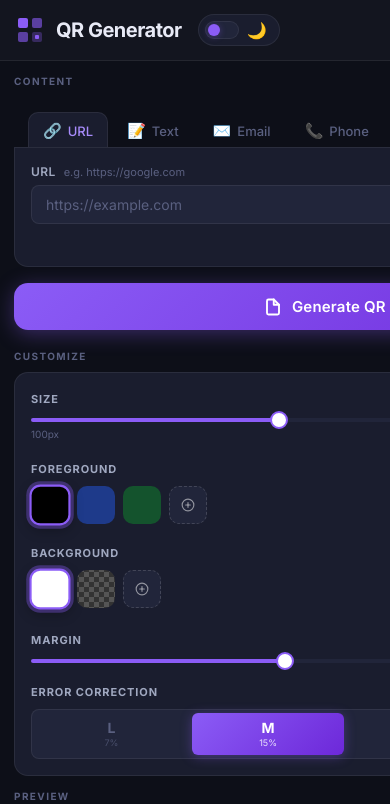
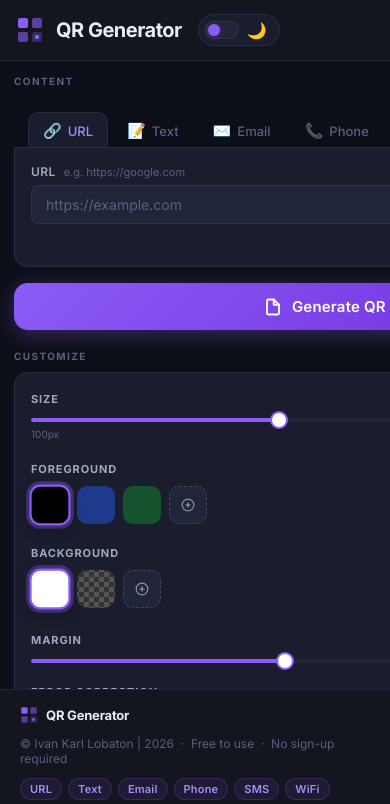
Before and after one commit to ivankarll/qr-code-generator, a React (Vite) app: page / in a window 390 px wide. Shown: the top 804 px of the page. Built offline with nearby package versions, Linux system fonts and the light colour scheme.

Commit message:
Fix mobile view

```diff
--- a/src/components/Footer.module.css
+++ b/src/components/Footer.module.css
@@ -1,7 +1,12 @@
 .footer {
+  position: sticky;
+  bottom: 0;
+  z-index: 100;
   border-top: 1px solid var(--border);
   background: var(--surface);
   margin-top: auto;
+  backdrop-filter: blur(8px);
+  -webkit-backdrop-filter: blur(8px);
 }
 
 .inner {
--- a/src/components/Header.module.css
+++ b/src/components/Header.module.css
@@ -1,4 +1,7 @@
 .header {
+  position: sticky;
+  top: 0;
+  z-index: 100;
   display: flex;
   align-items: center;
   gap: 16px;
@@ -6,6 +9,9 @@
   border-bottom: 1px solid var(--border);
   background: var(--surface);
   flex-wrap: wrap;
+  /* subtle blur so content underneath doesn't bleed through */
+  backdrop-filter: blur(8px);
+  -webkit-backdrop-filter: blur(8px);
 }
 
 .logo {
```
